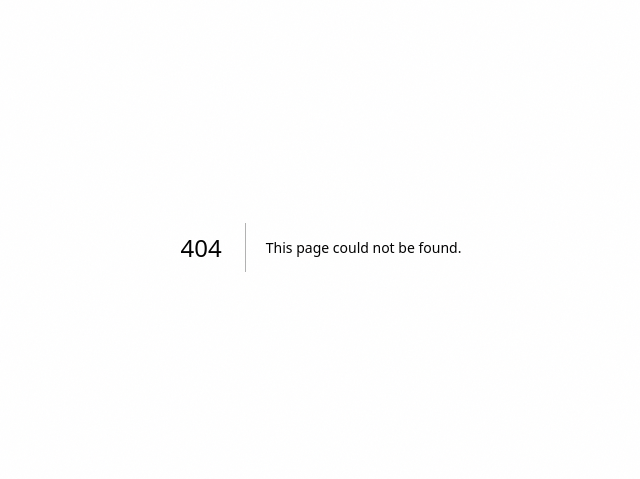
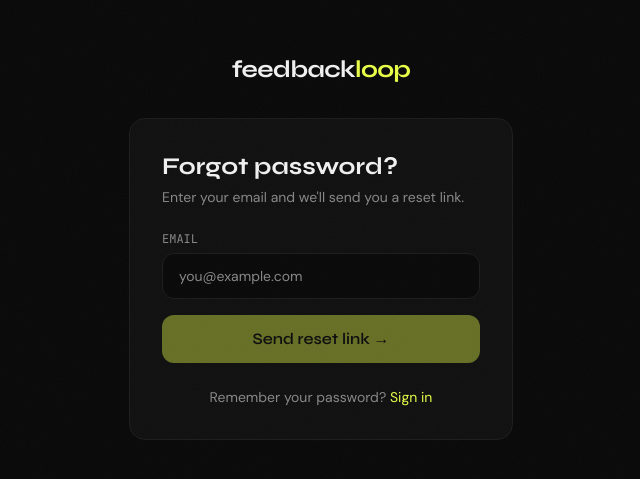
Before and after one commit to m-abdullah-06/FeedBack-Loop, a Next.js app: page /forgot-password in a window 1280 px wide. Before the commit this address had no page. Shown: the part 153-632 px from the top of the page, without its empty margins (319-959 px from the left). Built offline with nearby package versions, Linux system fonts and the light colour scheme.

Commit message:
Added forgot password and reset password pages

```diff
--- /dev/null
+++ b/app/(auth)/forgot-password/page.tsx
@@ -0,0 +1,106 @@
+"use client";
+import { useState } from "react";
+import Link from "next/link";
+import { createClient } from "@/lib/supabase";
+
+export default function ForgotPasswordPage() {
+  const [email, setEmail] = useState("");
+  const [loading, setLoading] = useState(false);
+  const [sent, setSent] = useState(false);
+  const [error, setError] = useState("");
+
+  async function handleSubmit() {
+    if (!email.trim()) return;
+    setLoading(true);
+    setError("");
+
+    const supabase = createClient();
+    const { error } = await supabase.auth.resetPasswordForEmail(email, {
+      redirectTo: `${window.location.origin}/reset-password`,
+    });
+
+    if (error) {
+      setError(error.message);
+    } else {
+      setSent(true);
+    }
+    setLoading(false);
+  }
+
+  return (
+    <div className="min-h-screen bg-bg flex items-center justify-center px-4">
+      <div className="w-full max-w-sm">
+
+        {/* Logo */}
+        <Link href="/" className="font-display font-bold text-2xl tracking-tight block text-center mb-8">
+          feedback<span className="text-accent">loop</span>
+        </Link>
+
+        {sent ? (
+          /* Success state */
+          <div className="border border-border bg-surface rounded-2xl p-8 text-center">
+            <div className="text-4xl mb-4">📬</div>
+            <h1 className="font-display font-bold text-xl mb-2">Check your email</h1>
+            <p className="text-text-muted text-sm leading-relaxed mb-6">
+              We sent a password reset link to <span className="text-text-primary font-medium">{email}</span>. Check your inbox and click the link to reset your password.
+            </p>
+            <Link
+              href="/login"
+              className="text-accent text-sm hover:opacity-80 transition-opacity"
+            >
+              ← Back to login
+            </Link>
+          </div>
+        ) : (
+          /* Form state */
+          <div className="border border-border bg-surface rounded-2xl p-8">
+            <h1 className="font-display font-bold text-2xl mb-1">Forgot password?</h1>
+            <p className="text-text-muted text-sm mb-6">
+              Enter your email and we'll send you a reset link.
+            </p>
+
+            {error && (
+              <div className="border border-severity-critical/20 bg-severity-critical/5 text-severity-critical text-sm rounded-xl px-4 py-3 mb-4">
+                {error}
+              </div>
+            )}
+
+            <div className="space-y-4">
+              <div>
+                <label className="text-xs font-mono text-text-muted block mb-1.5">EMAIL</label>
+                <input
+                  type="email"
+                  value={email}
+                  onChange={(e) => setEmail(e.target.value)}
+                  onKeyDown={(e) => e.key === "Enter" && handleSubmit()}
+                  placeholder="you@example.com"
+                  className="w-full bg-bg border border-border rounded-xl px-4 py-3 text-sm text-text-primary placeholder:text-text-muted focus:outline-none focus:border-accent transition-colors"
+                />
+              </div>
+
+              <button
+                onClick={handleSubmit}
+                disabled={loading || !email.trim()}
+                className="w-full bg-accent text-bg font-display font-semibold py-3 rounded-xl hover:opacity-90 transition-opacity disabled:opacity-40 flex items-center justify-center gap-2"
+              >
+                {loading ? (
+                  <>
+                    <span className="w-4 h-4 border-2 border-bg/30 border-t-bg rounded-full animate-spin" />
+                    Sending...
+                  </>
+                ) : "Send reset link →"}
+              </button>
+            </div>
+
+            <p className="text-center text-text-muted text-sm mt-6">
+              Remember your password?{" "}
+              <Link href="/login" className="text-accent hover:opacity-80 transition-opacity">
+                Sign in
+              </Link>
+            </p>
+          </div>
+        )}
+      </div>
+    </div>
+  );
+}
--- a/app/(auth)/login/page.tsx
+++ b/app/(auth)/login/page.tsx
@@ -79,6 +79,12 @@ export default function LoginPage() {
           <Link href="/signup" className="text-accent hover:underline">
             Sign up free
           </Link>
+          <div className="">
+  <Link href="/forgot-password" className="text-xs text-text-muted hover:text-accent transition-colors">
+    Forgot password?
+  </Link>
+</div>
+
         </p>
       </div>
     </div>
--- /dev/null
+++ b/app/(auth)/reset-password/page.tsx
@@ -0,0 +1,128 @@
+"use client";
+import { useState, useEffect } from "react";
+import Link from "next/link";
+import { createClient } from "@/lib/supabase";
+import { useRouter } from "next/navigation";
+
+export default function ResetPasswordPage() {
+  const [password, setPassword] = useState("");
+  const [confirm, setConfirm] = useState("");
+  const [loading, setLoading] = useState(false);
+  const [done, setDone] = useState(false);
+  const [error, setError] = useState("");
+  const router = useRouter();
+  const supabase = createClient();
+
+  // Supabase sends the user here with a session already set via the email link
+  useEffect(() => {
+    const { data: { subscription } } = supabase.auth.onAuthStateChange((event) => {
+      if (event === "PASSWORD_RECOVERY") {
+        // User is ready to reset — do nothing, just show the form
+      }
+    });
+    return () => subscription.unsubscribe();
+  }, []);
+
+  async function handleReset() {
+    if (!password || !confirm) return;
+
+    if (password.length < 6) {
+      setError("Password must be at least 6 characters.");
+      return;
+    }
+
+    if (password !== confirm) {
+      setError("Passwords don't match.");
+      return;
+    }
+
+    setLoading(true);
+    setError("");
+
+    const { error } = await supabase.auth.updateUser({ password });
+
+    if (error) {
+      setError(error.message);
+    } else {
+      setDone(true);
+      setTimeout(() => router.push("/dashboard"), 2500);
+    }
+
+    setLoading(false);
+  }
+
+  return (
+    <div className="min-h-screen bg-bg flex items-center justify-center px-4">
+      <div className="w-full max-w-sm">
+
+        {/* Logo */}
+        <Link href="/" className="font-display font-bold text-2xl tracking-tight block text-center mb-8">
+          feedback<span className="text-accent">loop</span>
+        </Link>
+
+        {done ? (
+          /* Success state */
+          <div className="border border-border bg-surface rounded-2xl p-8 text-center">
+            <div className="text-4xl mb-4">✅</div>
+            <h1 className="font-display font-bold text-xl mb-2">Password updated!</h1>
+            <p className="text-text-muted text-sm leading-relaxed">
+              Your password has been reset. Redirecting you to the dashboard...
+            </p>
+          </div>
+        ) : (
+          /* Form state */
+          <div className="border border-border bg-surface rounded-2xl p-8">
+            <h1 className="font-display font-bold text-2xl mb-1">Reset password</h1>
+            <p className="text-text-muted text-sm mb-6">
+              Enter your new password below.
+            </p>
+
+            {error && (
+              <div className="border border-severity-critical/20 bg-severity-critical/5 text-severity-critical text-sm rounded-xl px-4 py-3 mb-4">
+                {error}
+              </div>
+            )}
+
+            <div className="space-y-4">
+              <div>
+                <label className="text-xs font-mono text-text-muted block mb-1.5">NEW PASSWORD</label>
+                <input
+                  type="password"
+                  value={password}
+                  onChange={(e) => setPassword(e.target.value)}
+                  placeholder="Min. 6 characters"
+                  className="w-full bg-bg border border-border rounded-xl px-4 py-3 text-sm text-text-primary placeholder:text-text-muted focus:outline-none focus:border-accent transition-colors"
+                />
+              </div>
+
+              <div>
+                <label className="text-xs font-mono text-text-muted block mb-1.5">CONFIRM PASSWORD</label>
+                <input
+                  type="password"
+                  value={confirm}
+                  onChange={(e) => setConfirm(e.target.value)}
+                  onKeyDown={(e) => e.key === "Enter" && handleReset()}
+                  placeholder="Repeat your password"
+                  className="w-full bg-bg border border-border rounded-xl px-4 py-3 text-sm text-text-primary placeholder:text-text-muted focus:outline-none focus:border-accent transition-colors"
+                />
+              </div>
+
+              <button
+                onClick={handleReset}
+                disabled={loading || !password || !confirm}
+                className="w-full bg-accent text-bg font-display font-semibold py-3 rounded-xl hover:opacity-90 transition-opacity disabled:opacity-40 flex items-center justify-center gap-2"
+              >
+                {loading ? (
+                  <>
+                    <span className="w-4 h-4 border-2 border-bg/30 border-t-bg rounded-full animate-spin" />
+                    Updating...
+                  </>
+                ) : "Update password →"}
+              </button>
+            </div>
+          </div>
+        )}
+      </div>
+    </div>
+  );
+}
```
